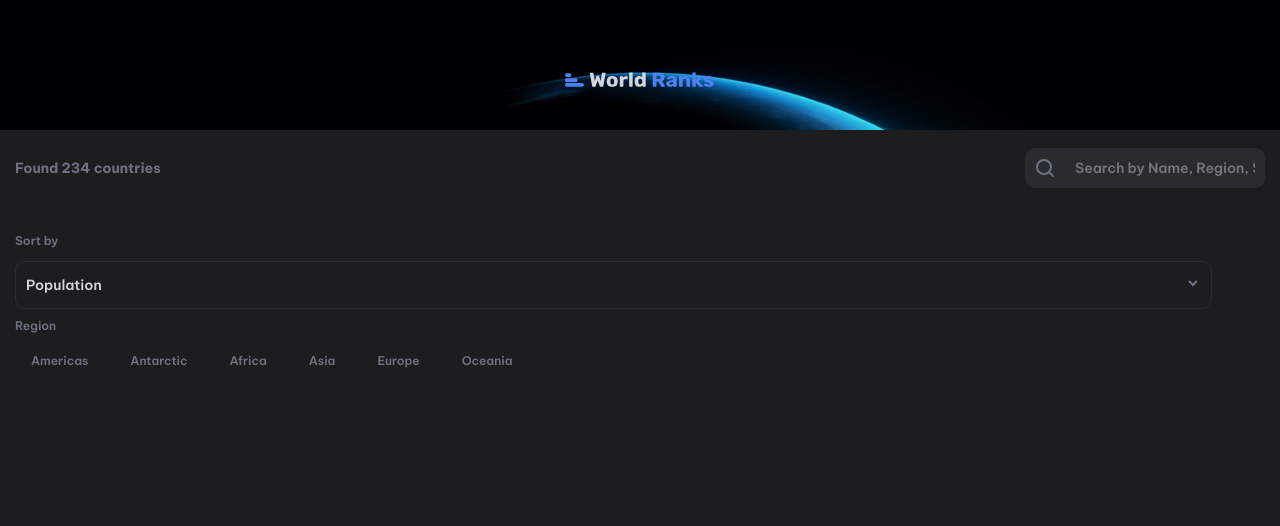
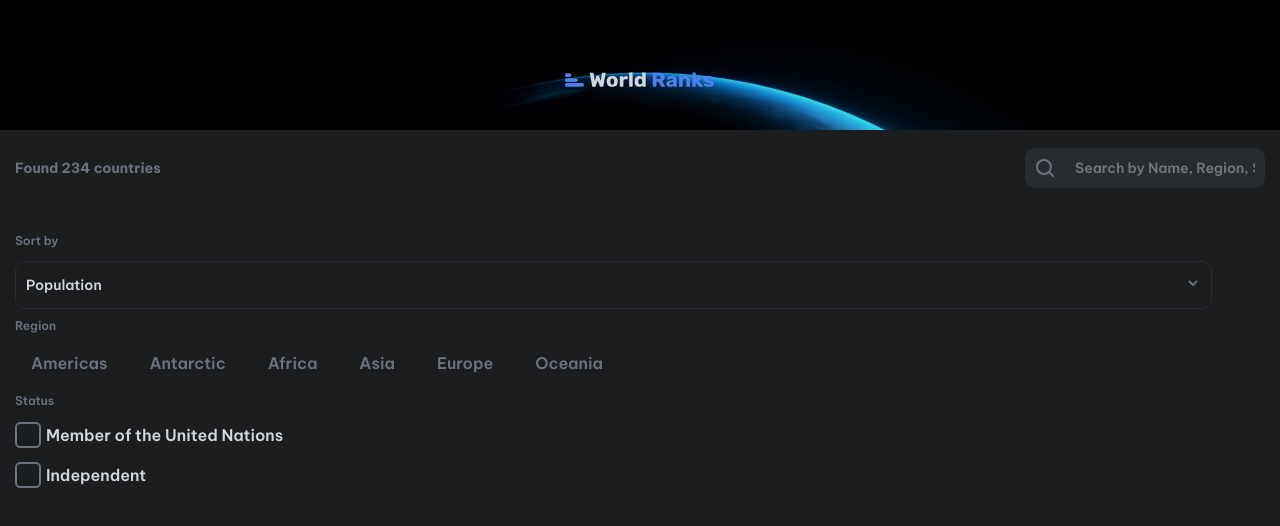
Before and after one commit to Ali-Primer/world-ranking-countries, a Next.js app: page / in a window 1280 px wide. Shown: the top 526 px of the page. Built offline with nearby package versions, Linux system fonts and the light colour scheme.

Commit message:
checkList done

```diff
--- a/src/app/components/RegionSelect.css
+++ b/src/app/components/RegionSelect.css
@@ -9,6 +9,7 @@
     display: flex;
     flex-wrap: wrap;
     gap: 1rem;
+    font-size: var(--semi-bold_medium-big);
 }
 
 .region {
--- a/src/app/components/Status.css
+++ b/src/app/components/Status.css
@@ -0,0 +1,51 @@
+.sub_status {
+    font-size: var(--bold_medium-small);
+    color: var(--light-gray);
+    font-weight: 600;
+}
+
+.status_checkboxes {
+    display: flex;
+    flex-direction: column;
+    gap: 1rem;
+}
+
+.checkboxes_checkbox {
+    display: flex;
+    align-items: center;
+    font-size: var(--semi-bold_medium-big);
+    color: var(--white);
+    gap: 0.5rem;
+    height: 3rem;
+    cursor: pointer;
+    position: relative;
+    user-select: none;
+}
+
+.checkmark{
+    height: 2.2rem;
+    width: 2.2rem;
+    border: 2px solid var(--light-gray);
+    border-radius: 20%;
+}
+
+.checkmarkClicked{
+    height: 2.2rem;
+    width: 2.2rem;
+    background: url('../../../public/Done_round.svg');
+    background-size: 100%;
+    border-radius: 20%;
+}
+
+.backgroundCheck{
+    height: 2.2rem;
+    width: 2.2rem;
+    background: var(--blue);
+    position: absolute;
+    z-index: -1;
+    border-radius: 20%;
+}
+
+.backgroundHide{
+    display: none;
+}
--- a/src/app/components/Status.js
+++ b/src/app/components/Status.js
@@ -0,0 +1,47 @@
+import React, { useState } from "react";
+import './Status.css';
+
+export const Status = ({onUnMember,onIndependent}) => {
+  const [unMember, setUnMember] = useState(false);
+  const [independent, setIndependent] = useState(false);
+
+  const checkClick = (id) => {
+    if (id === 1) {
+      setUnMember(!unMember);
+      onUnMember(unMember)
+    } else {
+      setIndependent(!independent);
+      onIndependent(independent)
+    }
+  };
+
+  return (
+    <div className="sub_status">
+      <p>Status</p>
+      <div className="status_checkboxes">
+        <div className="checkboxes_checkbox">
+          <span
+            onClick={() => checkClick(1)}
+            className={unMember ? "checkmarkClicked" : "checkmark"}
+          ></span>
+          <span
+            onClick={() => checkClick(1)}
+            className={unMember ? "backgroundCheck" : "backgroundHide"}
+          ></span>
+          <p>Member of the United Nations</p>
+        </div>
+        <div className="checkboxes_checkbox">
+          <span
+            onClick={() => checkClick(2)}
+            className={independent ? "checkmarkClicked" : "checkmark"}
+          ></span>
+          <span
+            onClick={() => checkClick(2)}
+            className={independent ? "backgroundCheck" : "backgroundHide"}
+          ></span>
+          <p>Independent</p>
+        </div>
+      </div>
+    </div>
+  );
+};
--- a/src/app/page.js
+++ b/src/app/page.js
@@ -1,17 +1,30 @@
 "use client";
 import { useState, useEffect, useRef } from "react";
 import { RegionSelect } from "./components/RegionSelect";
+import { Status } from "./components/Status";
 
 export default function Home() {
   const [search, setSearch] = useState("");
   const [sort, setSort] = useState("Population");
   const [drop, setDrop] = useState(false);
   const [regions, setRegions] = useState([])
+  const [unMember, setUnMember] = useState(false);
+  const [independent, setIndependent] = useState(false);
   const dropdownRef = useRef(null); // Ref for the dropdown element
 
   const handleRegionChange = (selectedRegions) =>{
     setRegions(selectedRegions)
     console.log("Regions: ", regions);
+  }
+
+  const handleUnMember = (membership) => {
+    setUnMember(membership)
+    console.log("UnMember: ", unMember);
+  }
+
+  const handleIndependent = (dependency) => {
+    setIndependent(dependency)
+    console.log("independent: ", independent);
   }
 
   const handleClickOutside = (event) => {
@@ -78,6 +91,7 @@ export default function Home() {
               </div>
             </div>
             <RegionSelect onRegionChange={handleRegionChange}/>
+            <Status onIndependent={handleIndependent} onUnMember={handleUnMember}/>
           </div>
           <div className="main"></div>
         </div>
```
